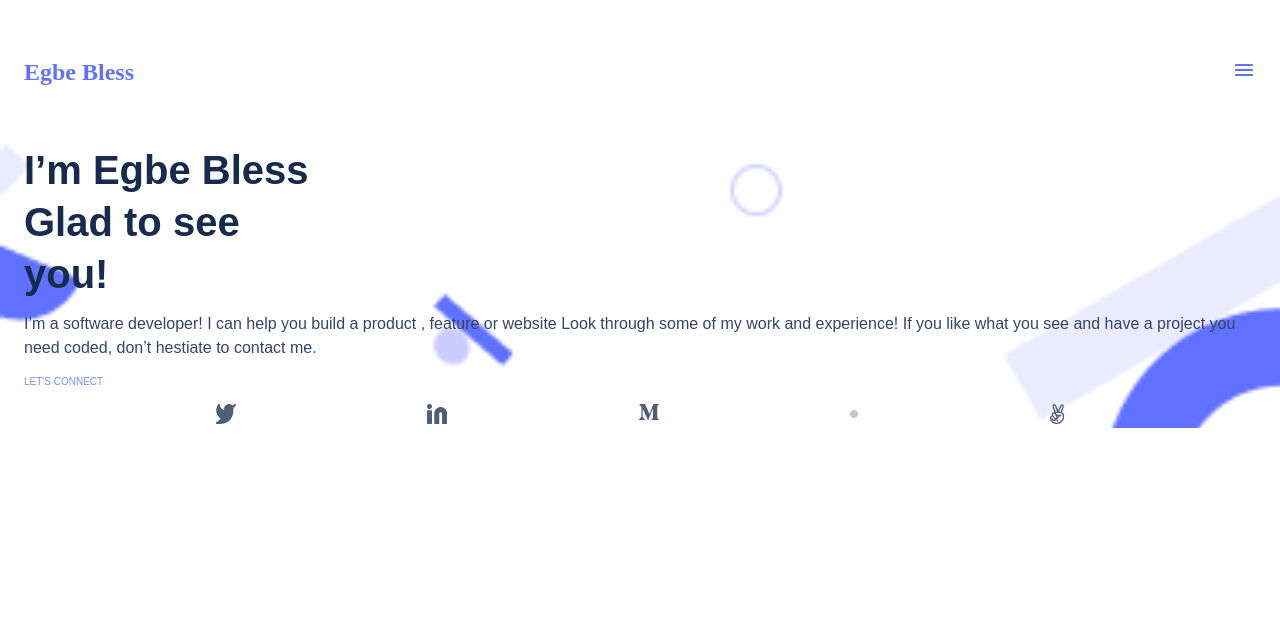
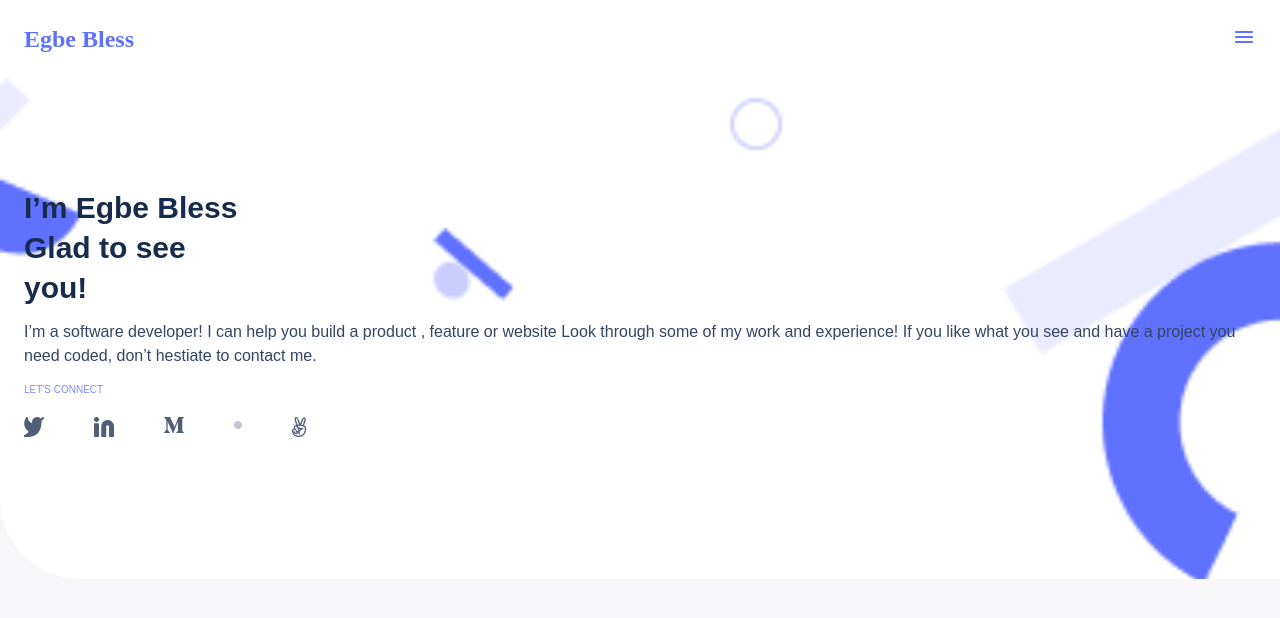
Before and after one commit to Ashuaks/FirstPort, a website: page index.html in a window 1280 px wide. Drawn offline with Linux system fonts and the light colour scheme.

Commit message:
add changes as required by linters checkout

```diff
--- a/index.html
+++ b/index.html
@@ -17,6 +17,7 @@
     </section>
     <!--section for headings and paragraphs-->
     <section class="text-area">
+        <div class="workspace">
             <h2 class="my-name">I’m Egbe Bless<br>
                 Glad to see<br>
                 you!<br>
@@ -24,12 +25,13 @@
             <p class="para">I’m a software developer! I can help you build a product , feature or website Look through some of my work and experience! If you like what you see and have a project you need coded, don’t hestiate to contact me.</p>
             <p class="connect">LET'S CONNECT</p>
             <ul class="image-holder">
-                <li><img src="images/bird.png"alt="bird"></li>
-                <li><img src="images/Linkedin-icon.png"alt="bird"></li>
-                <li><img src="images/m.png"alt="m-letter"></li>
-                <li><img src="images/small-circle.png"alt="circle"></li>
-                <li><img src="images/rabbit.png"alt="bird"></li>
+                <li><img src="images/bird.png"alt="bird" class="bi"></li>
+                <li><img src="images/Linkedin-icon.png"alt="link" class="in"></li>
+                <li><img src="images/m.png"alt="m-letter" class="m"></li>
+                <li><img src="images/small-circle.png"alt="circle" class="ci"></li>
+                <li><img src="images/rabbit.png"alt="small animal" class="ra"></li>
             </ul>
+        </div>
     </section>
 </body>
 </html>
--- a/style.css
+++ b/style.css
@@ -3,29 +3,43 @@
   padding: 0;
 }
 
+body {
+  background: #f7f7f9;
+  padding-bottom: 50px;
+  height: 562px 335px;
+}
+
 .header {
   display: flex;
   justify-content: space-between;
-  padding: 58px 24px;
   align-items: center;
   color: #6070ff;
+  background-color: #fff;
+  padding: 25px 24px;
+}
+
+.workspace {
+  background-image: url("images/header-shapes\ background.png");
+  background-repeat: no-repeat;
+  background-color: #fff;
+  background-size: cover;
+  padding: 0px 24px;
+  border-radius: 0 0 0 80px;
+  padding-top: 30px;
 }
 
 .text-area {
-  background-image: url("images/header-shapes\ background.png");
-  background-repeat: no-repeat;
-  padding: 0 24px;
-  background-color: #fff;
-  background-size: cover;
+  font-size: small;
 }
 
 .my-name {
   font-family: 'Poppins', sans-serif;
   font-style: normal;
   font-weight: 700;
-  font-size: 40px;
-  line-height: 52px;
+  font-size: 30px;
+  line-height: 40px;
   color: #172b4d;
+  padding-top: 80px;
 }
 
 .para {
@@ -50,6 +64,27 @@
 
 .image-holder {
   display: flex;
+  padding-bottom: 138px;
+  padding-top: 5px;
   list-style-type: none;
-  justify-content: space-evenly;
 }
+
+.bi {
+  margin-left: 0;
+}
+
+.in {
+  margin-left: 50px;
+}
+
+.m {
+  margin-left: 50px;
+}
+
+.ci {
+  margin-left: 50px;
+}
+
+.ra {
+  margin-left: 50px;
+}
```
